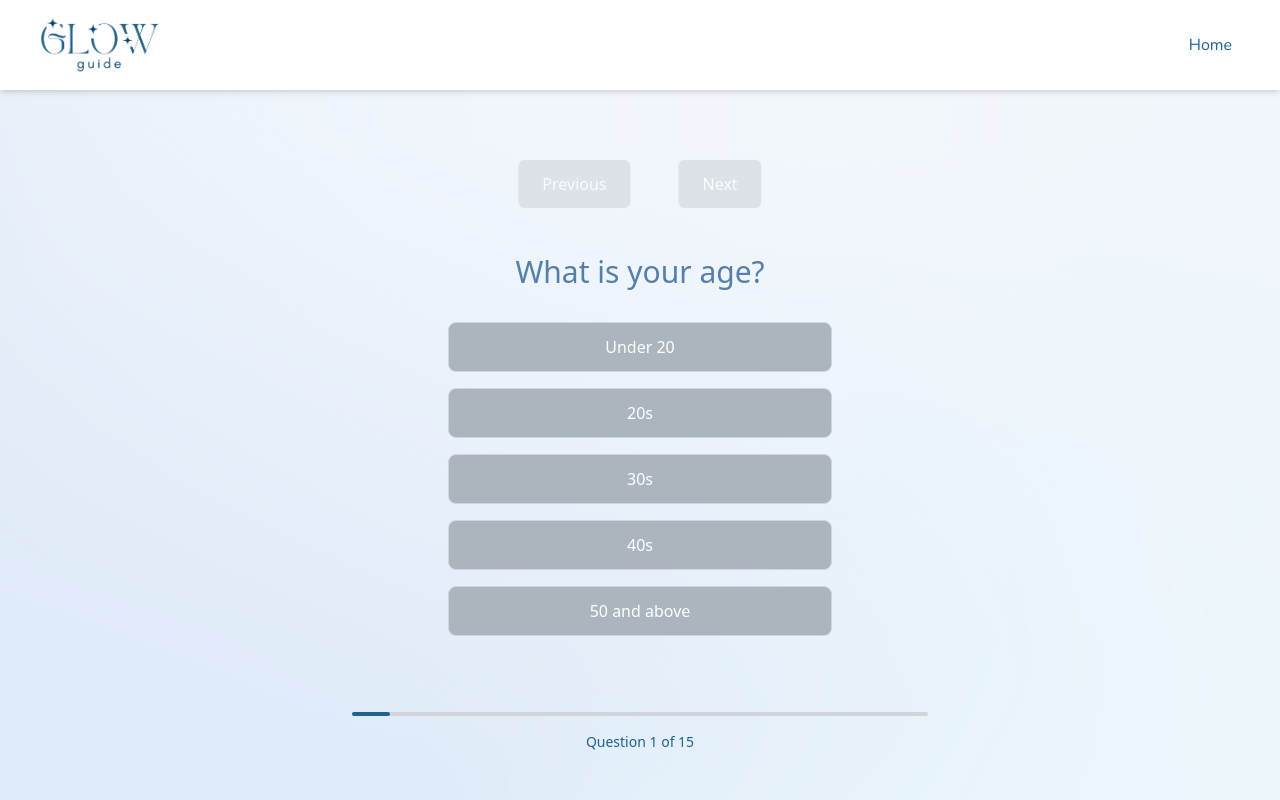
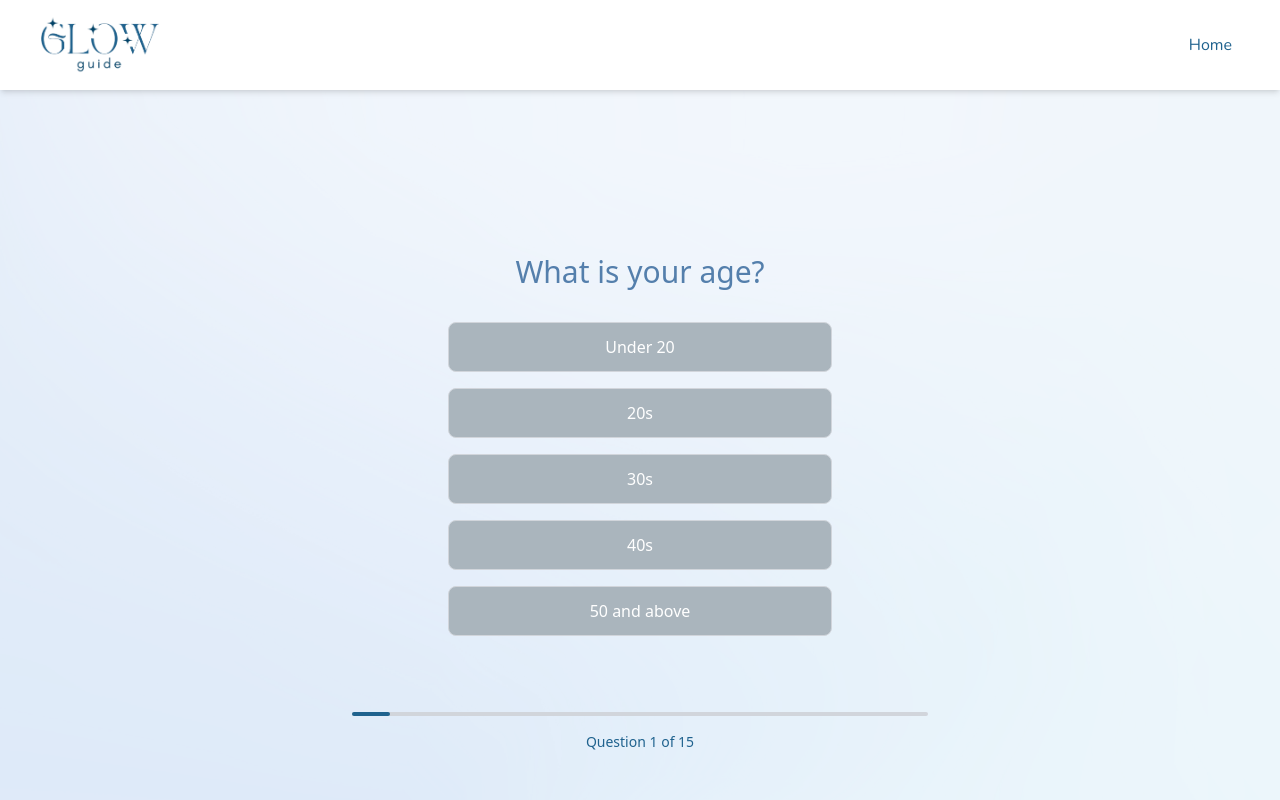
Before and after one commit to stickybrickwall/blugo, a React (Vite) app in the folder client/: page /#/quiz in a window 1280 px wide. Built offline with nearby package versions, Linux system fonts and the light colour scheme.

Commit message:
Enable quiz to auto-advance on select, remove Next button

```diff
--- a/client/src/pages/Quiz.tsx
+++ b/client/src/pages/Quiz.tsx
@@ -98,22 +98,25 @@ function Quiz() {
     const returnToHome = useReturnToHome();
     const totalQuestions = questions.length;
 
+    const q = questions[current];
+    const selectedAnswer = answers[q.question];
+
     const { firstName, lastName } = location.state || {};
 
     const handleSelect = (option: string) => {
+        // 1. Record the answer
         setAnswers((prev) => ({
             ...prev,
             [questions[current].question]: option
         }));
+
+        // 2. Automatically move to next question
+        if (current + 1 < questions.length) {
+            setTimeout(() => {
+                setCurrent(current + 1);
+            }, 500);
+        }
     };
-
-    const handleNext = () => {
-        if (current + 1 < questions.length) {
-            setCurrent(current + 1);
-        } else {
-            submitQuiz();
-        }
-    }
 
     const handlePrevious = () => {
         if (current > 0) {
@@ -170,9 +173,6 @@ function Quiz() {
     }
     };
 
-    const q = questions[current];
-    const selectedAnswer = answers[q.question];
-
     if (loading) return <p>Hang tight! We are generating your recommendations...</p>;
 
     return (
@@ -226,6 +226,8 @@ function Quiz() {
 
             {/* Navigation buttons */}
                 <div className="fixed top-40 left-1/2 transform -translate-x-1/2 flex gap-12">
+                    {/*Show Previous button only if not on first question */}
+                    {current > 0 && (
                         <button
                             onClick={handlePrevious}
                             disabled={current === 0}
@@ -233,14 +235,17 @@ function Quiz() {
                         >
                             Previous
                         </button>
+                    )}
 
+                    {/* Show Submit button onlt on the last question */}
+                    {current === questions.length - 1 && (
                         <button
-                        onClick={handleNext}
-                        disabled={!selectedAnswer}
+                            onClick={submitQuiz}
                             className="px-6 py-3 rounded-md bg-[#1f628e] text-white font-light disabled:bg-gray-300 disabled:opacity-60 hover:scale-105"
                         >
-                        {current === questions.length - 1 ? 'View Results' : 'Next'}
+                            View Results
                         </button>
+                    )}
                 </div>
 
             {/* Progress Bar */}
```
Lines whose indentation alone changed are shown as unchanged.
